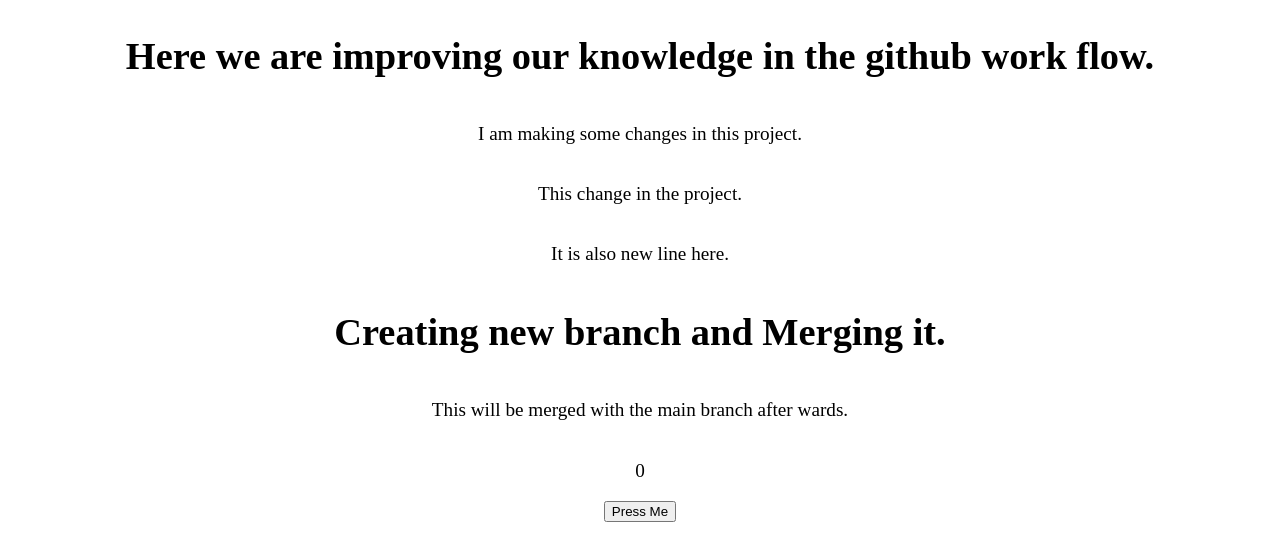
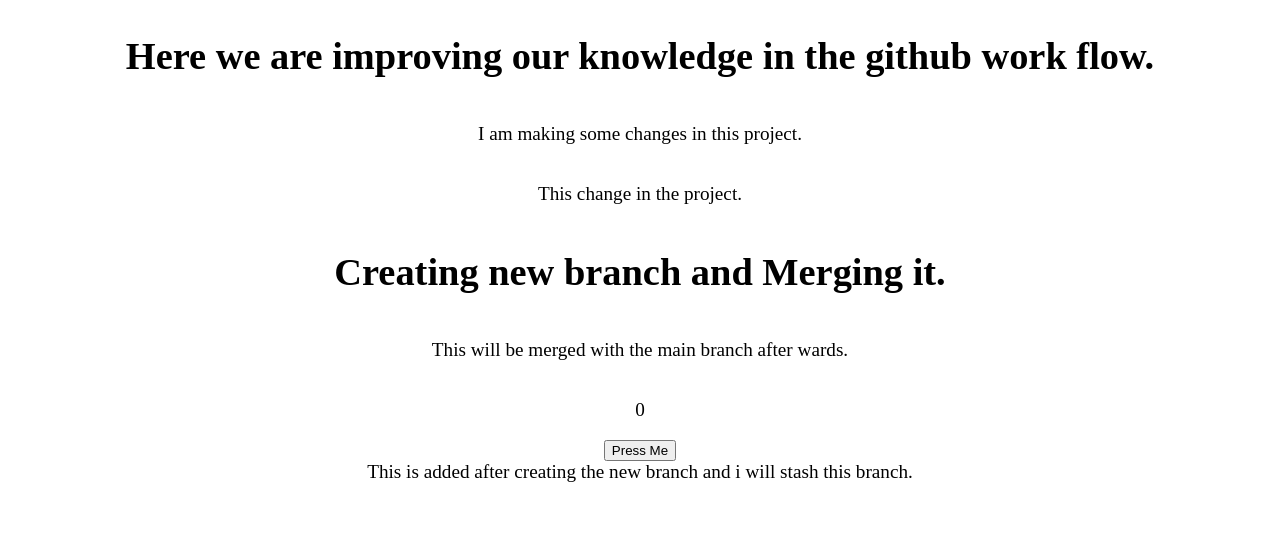
Before and after one commit to bilal-akmal-2004/Github-Work-FLow-Practice, a plain HTML site: page index.html in a window 1280 px wide. Drawn offline with Linux system fonts and the light colour scheme.

Commit message:
New lines of code added.

```diff
--- a/index.html
+++ b/index.html
@@ -17,12 +17,16 @@
     <h1>Here we are improving our knowledge in the github work flow.</h1>
     <p>I am making some changes in this project.</p>
     <p>This change in the project.</p>
-    <p>It is also new line here.</p>
 
     <h1>Creating new branch and Merging it.</h1>
     <p>This will be merged with the main branch after wards.</p>
     <p id="counter">0</p>
     <button onclick="increase()">Press Me</button>
+
+    <span
+      >This is added after creating the new branch and i will stash this
+      branch.</span
+    >
 
     <script>
       let count = 0;
```
